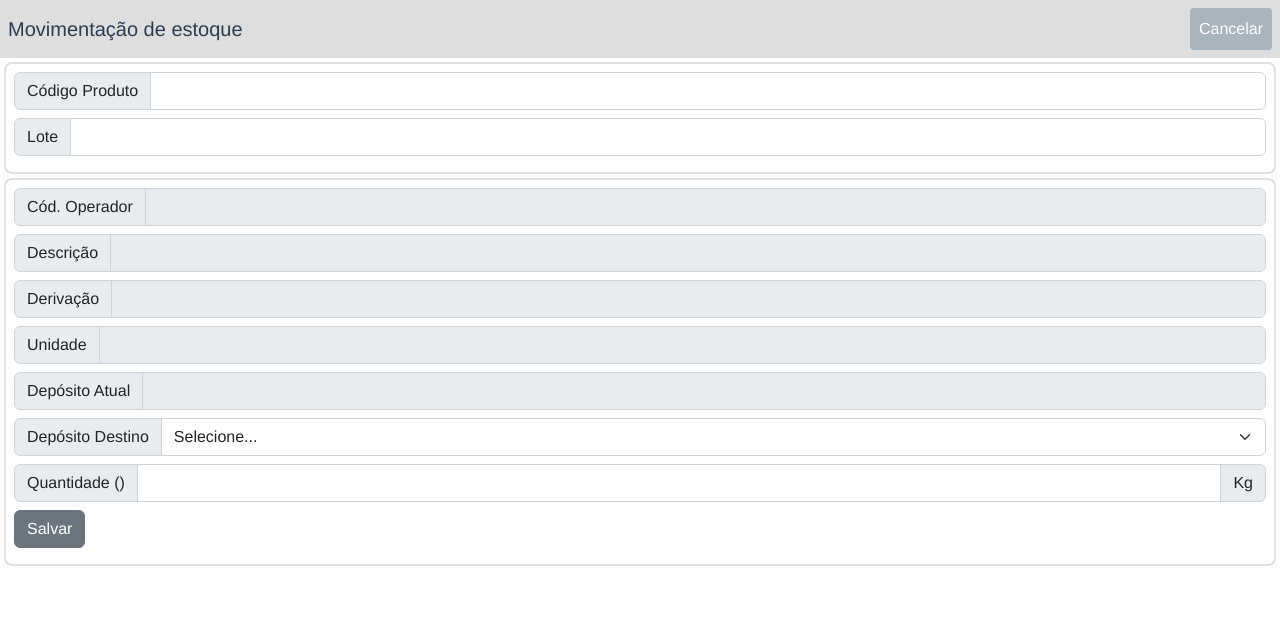
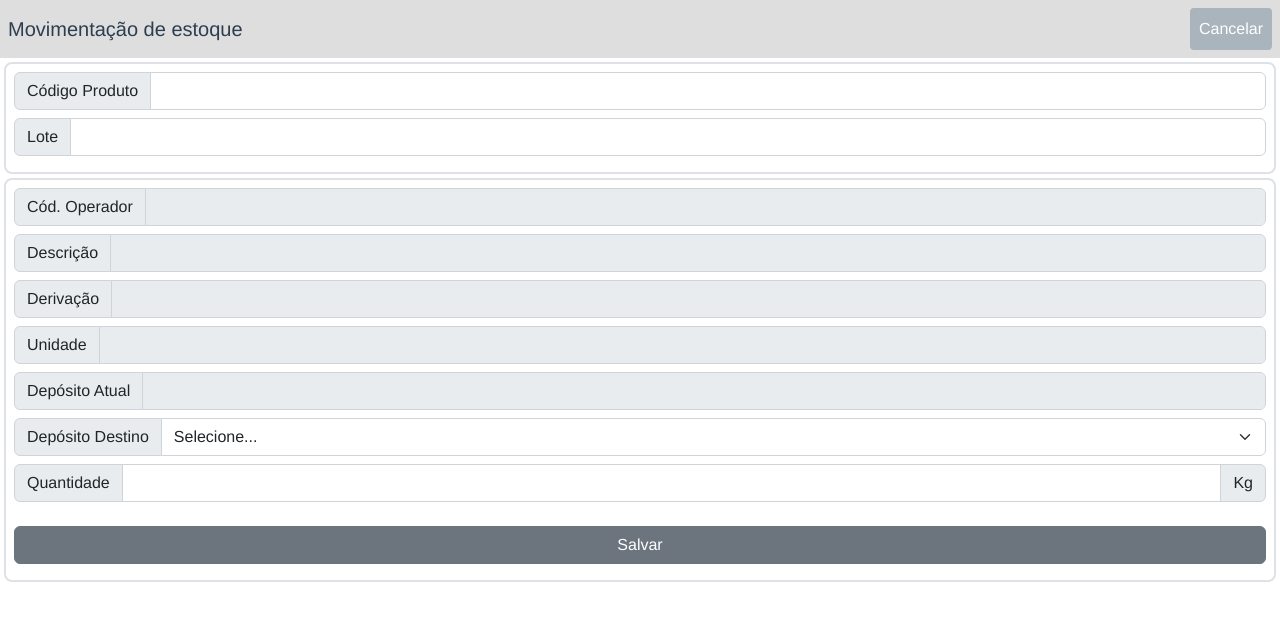
Before and after one commit to cadumancini/feeling-inventario, a Vue app: page /#/ in a window 1280 px wide. Shown: the top 620 px of the page. Built offline with nearby package versions, Linux system fonts and the light colour scheme.

Commit message:
Removendo texto errado

```diff
--- a/src/views/Contagem.vue
+++ b/src/views/Contagem.vue
@@ -77,17 +77,17 @@
               </div>
             </div>
           </div>
-          <div class="row mb-2">
+          <div class="row mb-4">
             <div class="col">
               <div class="input-group input-group">
-                <span class="input-group-text">Quantidade ()</span>
-                <input class="form-control" type="text">
+                <span class="input-group-text">Quantidade</span>
+                <input class="form-control" type="number">
                 <span class="input-group-text">Kg</span>
               </div>
             </div>
           </div>
           <div class="row mb-2">
-            <div class="d-grid gap-2 d-md-block">
+            <div class="d-grid gap-2">
               <button class="btn btn-secondary" type="button">Salvar</button>
             </div>
           </div>
```
